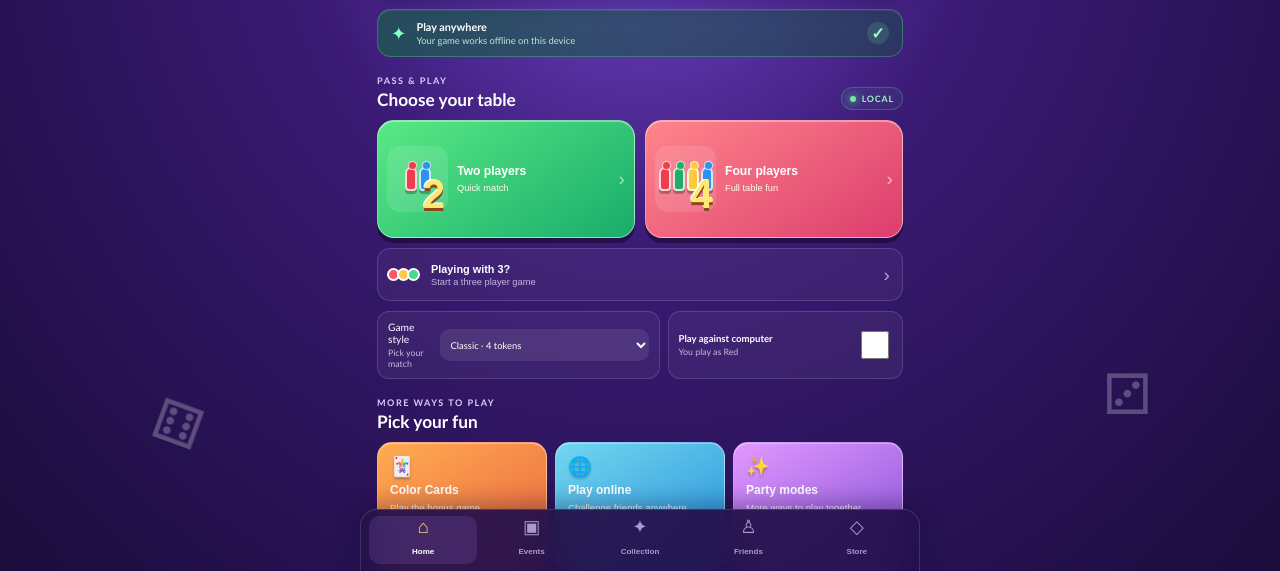
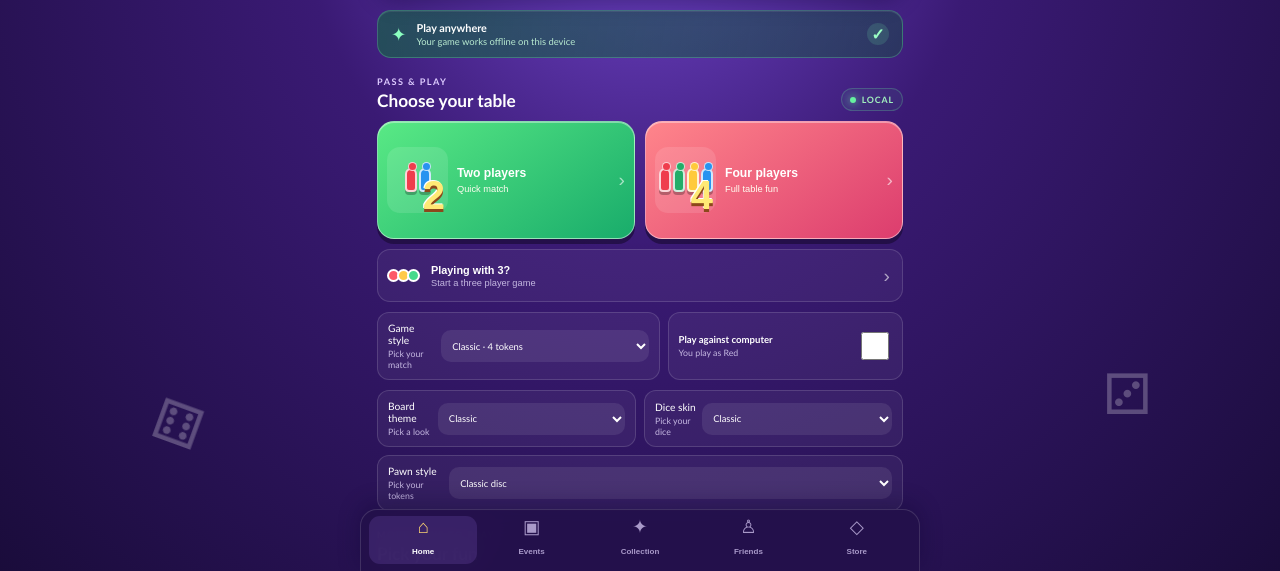
Before and after one commit to codewith-dani-pk/Ludo-by-DaniLabs-, a plain HTML site: page index.html in a window 1280 px wide. Shown: the part 229-800 px from the top of the page. Drawn offline with Linux system fonts and the light colour scheme.

Commit message:
Enable v6 visual theme controls

```diff
--- a/index.html
+++ b/index.html
@@ -2,7 +2,7 @@
 <meta name="viewport" content="width=device-width,initial-scale=1,viewport-fit=cover,user-scalable=no">
 <title>Ludo by DaniLabs</title><meta name="theme-color" content="#1b1140">
 <link rel="manifest" href="manifest.json"><link rel="icon" href="assets/icons/icon.svg"><link rel="apple-touch-icon" href="assets/icons/apple-touch-icon.png"><meta name="apple-mobile-web-app-capable" content="yes"><meta name="mobile-web-app-capable" content="yes"><meta name="apple-mobile-web-app-status-bar-style" content="black-translucent"><meta name="apple-mobile-web-app-title" content="Ludo"><meta name="description" content="Offline Ludo for 2-4 friends on one device, by DaniLabs.">
-<link rel="stylesheet" href="css/style.css"></head><body>
+<link rel="stylesheet" href="css/style.css"><link rel="stylesheet" href="css/upgrade.css"></head><body>
 <main id="home" class="screen on home-screen">
  <div class="dice-deco"><i>⚀</i><i>⚃</i><i>⚅</i><i>⚂</i></div>
  <div class="home-shell">
@@ -91,4 +91,4 @@
 <div class="modal" id="mOver"><div class="box"><h2>Game over</h2><ol id="ranks"></ol><div class="row"><button class="btn" id="bRematch">Rematch</button><button class="btn ghost" id="bHome">Home</button></div></div></div>
 <div class="modal" id="mSoon"><div class="box soon-box"><div class="soon-mark">✦</div><span class="eyebrow">DANILABS ROADMAP</span><h2 id="soonTitle">Coming soon</h2><p id="soonText">We’re working on this feature. It will appear here in a future update.</p><button class="btn" data-close>Got it</button></div></div>
 <div class="modal full" id="mCP"><div class="box wide"><div class="row sp"><h2>DaniLabs Control Center</h2><button class="btn sm" data-close>✕</button></div><div id="cpbody"></div></div></div>
-<script src="js/app.js"></script><script src="js/host.js"></script><script src="js/cards.js"></script></body></html>
+<script src="js/app.js"></script><script src="js/themes.js"></script><script src="js/host.js"></script><script src="js/cards.js"></script></body></html>
```
